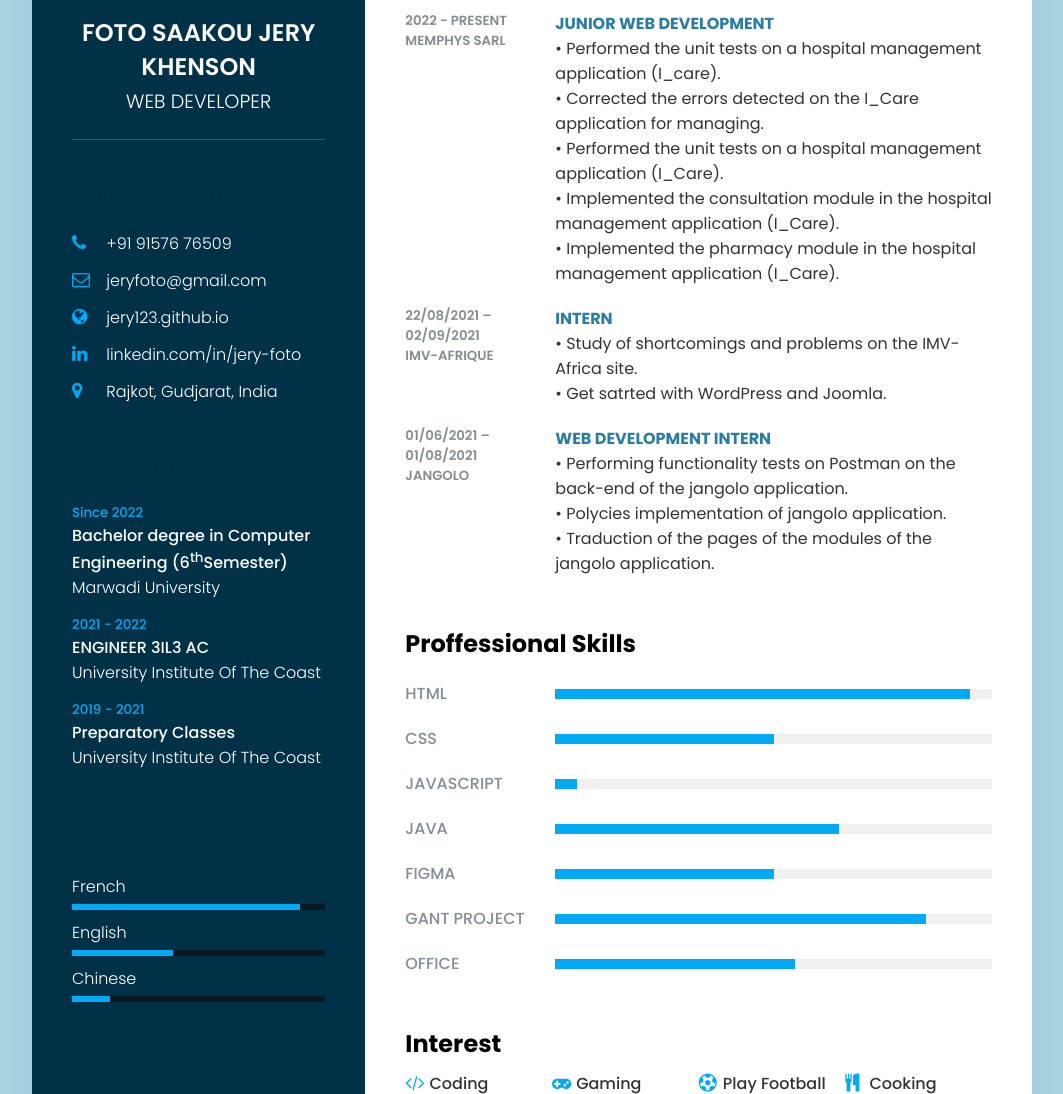
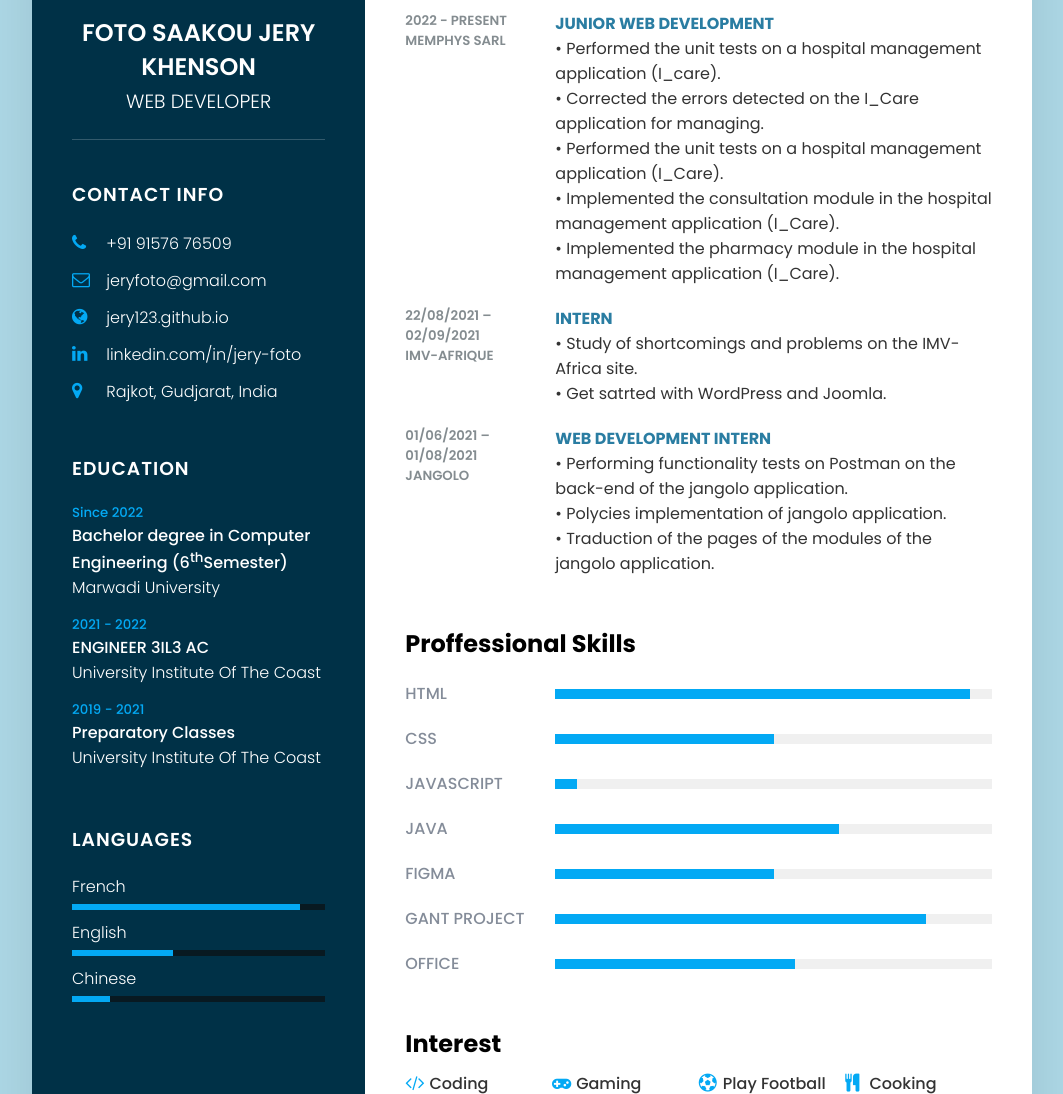
Before and after one commit to jery123/jery123.github.io, a PHP site: page /resume.html in a window 1280 px wide. Shown: the part 294-1388 px from the top of the page, without its empty margins (108-1171 px from the left). Run offline with PHP 8.4, Linux system fonts and the light colour scheme.

Commit message:
Update style.css

```diff
--- a/css/style.css
+++ b/css/style.css
@@ -146,7 +146,7 @@ body{
     margin-bottom:0;
 }
 .title{
-    color:#003147;
+    color:#fff;
     text-transform: uppercase;
 }
 p{
```
